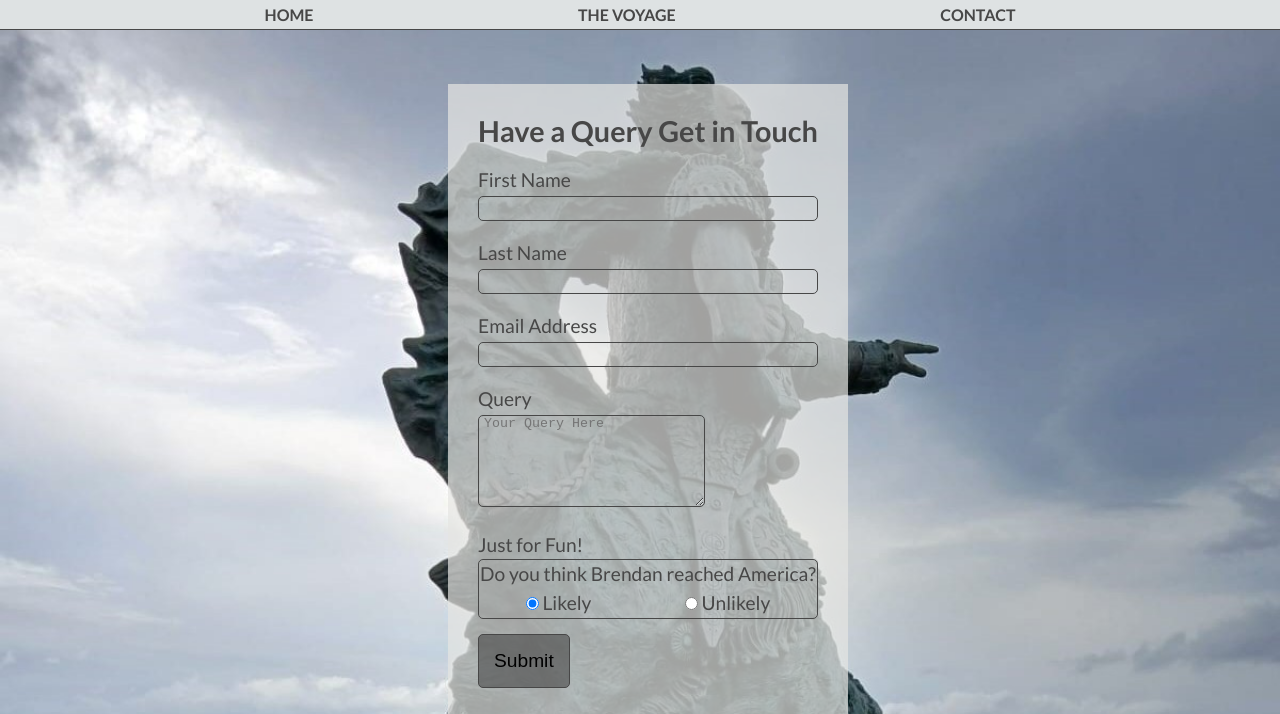
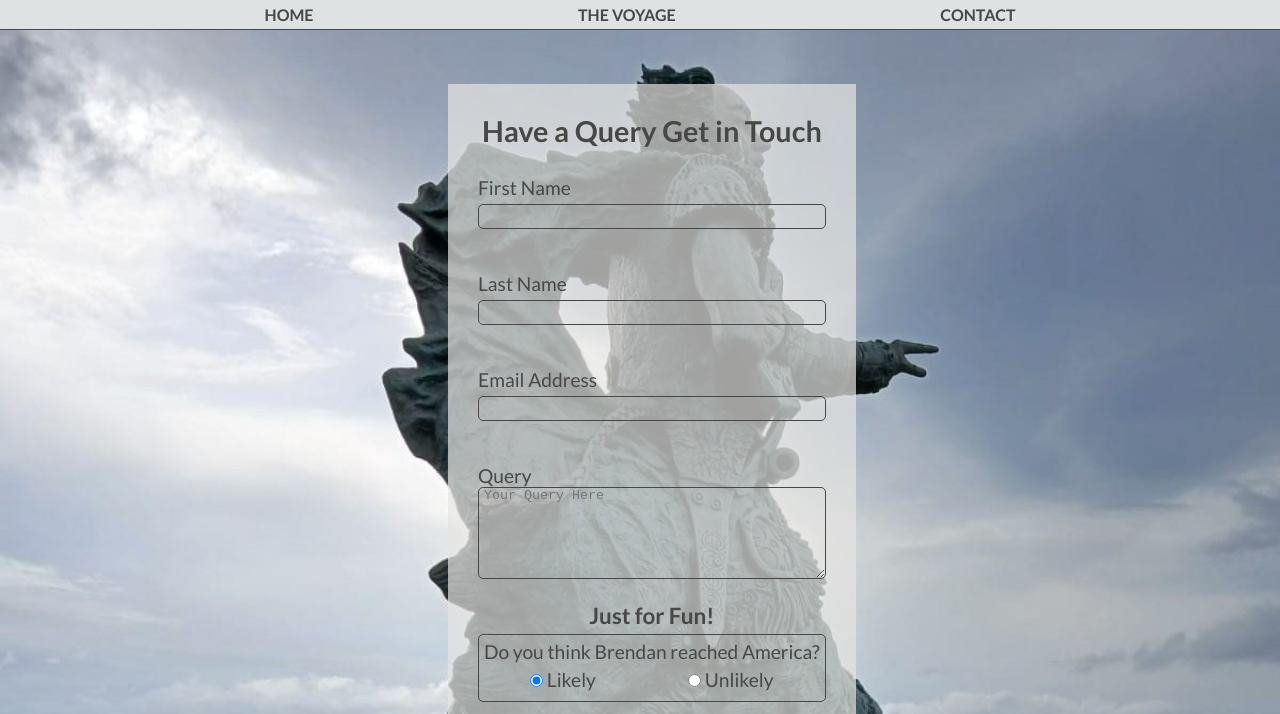
Before and after one commit to lorrainescanlon/brendan-the-navigator, a plain HTML site: page form.html in a window 1280 px wide. Shown: the top 714 px of the page. Drawn offline with Linux system fonts and the light colour scheme; files whose address does not match are found by name.

Commit message:
cleaned up div ids and classes on form page, edited style rules for form

```diff
--- a/assets/css/style.css
+++ b/assets/css/style.css
@@ -228,31 +228,41 @@ main {
     justify-content: center;
 }
 
-/*Contact Page*/
+/*Contact Section*/
 #contact {
     background: url(../images/statue.jpg) no-repeat center top/cover;
     padding: 20px 10% 0 10%;
     position: relative;
     flex-grow: 1;
 }
+/*Feedback Div*/
+#feedback {
+    display: flex;
+}
 
 /*Feedback Form*/
 #contact-form {
+    display: flex;
+    flex-direction: column;
     color: #474747;
     background: rgba(230, 229, 227, .7);
     padding: 30px;
     margin-top: 10px;
     margin-bottom: 10px;
+    align-self: center;
 }
 
-#contact-form>h2 {
+#contact-form>h2, h3 {
     color: #474747;
-    margin-bottom: 20px;
+    text-align: center;
+    padding-bottom: 5px;
 }
 
 #contact-form>p {
     color: #474747;
-    line-height: 1.5;
+    text-align: center;
+    /*line-height: 1.2em;*/
+
 }
 
 .text-input {
@@ -271,7 +281,7 @@ main {
     border: 1px solid #474747;
     color: #474747;
     border-radius: 5px;
-    margin: 5px 0 20px 0;
+    /*margin: 5px 0 20px 0;*/
     padding: 0 5px;
 }
 
@@ -279,22 +289,30 @@ main {
     border: 1px solid #474747;
     border-style: groove;
     border-radius: 5px;
-    line-height: 1.5;
     text-align: center;
+    padding: 5px;
 }
 
-.radio-buttons {
+#radio-buttons {
     display: flex;
     justify-content: space-around;
+    padding-top: 5px;
+    padding-bottom: 5px;
 }
 
-.submit-button {
+#submit-query {
+    height: 50px;
+    width: 100x;
     padding: 15px;
     background-color: rgba(71, 71, 71, .6);
     font-size: 100%;
     border: 1px solid #474747;
     border-radius: 5px;
     margin-top: 15px;
+    align-self: center;
+}
+#submit-query:hover {
+    background-color: #dee2e3;
 }
 
 
@@ -351,7 +369,7 @@ main {
 }
 
 
-/* Large devices (laptops and desktops, 992px and up) */
+/*Media Query: laptops and desktops (992px and up) */
 @media screen and (min-width: 992px) {
 
     #history {
@@ -420,7 +438,7 @@ main {
 }
 
 
-    /* devices 1200px and up */
+/*Media Query: larger devices (1200px and up) */
 @media screen and (min-width: 1200px) {
 
     header {
--- a/form.html
+++ b/form.html
@@ -37,7 +37,7 @@
 
                 <!--Form-->
                 <form id="contact-form" method="post" action="https://formdump.codeinstitute.net">
-                    <h2>Have a Query Get in Touch</h2>
+                    <h2>Have a Query Get in Touch</h2><br>
                     <label for="first-name">First Name</label>
                     <input id="first-name" type="text" name="first_name" class="text-input" required>
                     <br>
@@ -48,13 +48,12 @@
                     <input id="email-address" type="email" name="email_address" class="text-input" required>
                     <br>
                     <label for="query">Query</label>
-                    <br>
                     <textarea id="query" name="comment" rows="6" cols="25" placeholder="Your Query Here" maxlength="250"></textarea>
                     <br>
-                    <p>Just for Fun!<p>
+                    <h3>Just for Fun!</h3>
                         <div id="vote-radio">
                             <p>Do you think Brendan reached America?</p>
-                            <div class="radio-buttons">
+                            <div id="radio-buttons">
                                 <div>
                                     <input type="radio" id="vote-yes" name="vote" value="Likely" checked>
                                     <label for="vote-yes">Likely</label>
@@ -65,7 +64,7 @@
                                 </div>
                             </div>
                         </div>
-                    <input type="submit" class="submit-button" value="Submit">
+                    <input type="submit" id="submit-query" value="Submit">
                 </form>
             </div>
         </section>
```
